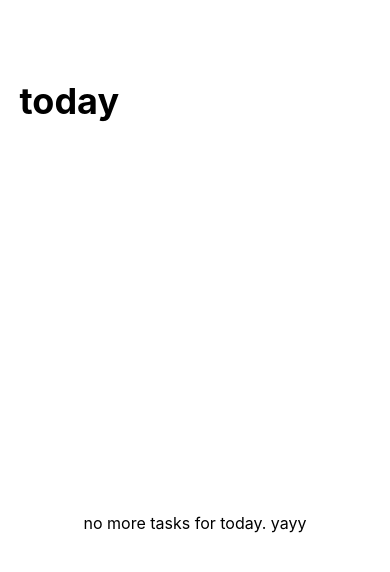
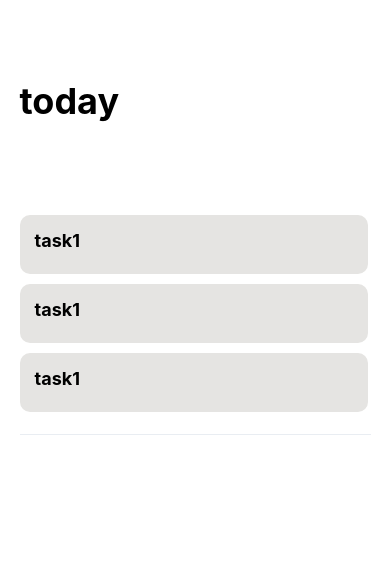
Before and after one commit to 0verread/daisy, a React Native app: screen / in a window 390 px wide. Shown: the top 572 px of the page. Built offline with nearby package versions, Linux system fonts and the light colour scheme.

Commit message:
task list done

```diff
--- a/App.tsx
+++ b/App.tsx
@@ -1,14 +1,18 @@
 import { StyleSheet, Text, View } from 'react-native';
 
+// components
 import Header from './src/components/Header';
 
+// screens
 import ZeroTasks from './src/screens/ZeroTasks';
+import Tasks from './src/screens/Tasks';
 
 export default function App() {
   return (
     <>
       <Header />
-      <ZeroTasks></ZeroTasks>
+      <Tasks></Tasks>
+      {/* <ZeroTasks></ZeroTasks> */}
     </>
 
   );
--- /dev/null
+++ b/src/components/TaskItem.tsx
@@ -0,0 +1,34 @@
+import React from "react";
+import { StyleSheet, Text, View } from "react-native";
+
+type TaskProps = {
+  _id: number,
+  name: string,
+  active: true
+}
+
+const TaskItem = (props: any) => {
+  return(
+    <View style={taskItemStyles.todoContainer}>
+      <Text style={taskItemStyles.todoTitle}>{props.item.name}</Text>
+    </View>
+  )
+}
+
+const taskItemStyles = StyleSheet.create({
+	todoContainer: {
+		flexDirection: "row",
+		justifyContent: "space-between",
+		backgroundColor: "#E5E4E2",
+		padding: 15,
+		borderRadius: 10,
+		marginBottom: 10,
+	},
+	todoTitle: {
+		fontWeight: "bold",
+		fontSize: 18,
+		marginBottom: 8,
+	},
+})
+
+export default TaskItem;
--- a/src/screens/Tasks.tsx
+++ b/src/screens/Tasks.tsx
@@ -1,5 +1,6 @@
 import React from "react";
-import { View, TouchableOpacity, StyleSheet, Text } from "react-native";
+import { View, TouchableOpacity, StyleSheet, Text, FlatList } from "react-native";
+import TaskItem from "../components/TaskItem";
 
 
 type TaskProps = {
@@ -7,16 +8,20 @@ type TaskProps = {
   text: string
 }
 
-const Tasks = ({ onDelete, text}: TaskProps) => {
+const data = [
+  {_id: 1, name: "task1", active: true},
+  {_id: 2, name: "task1", active: true},
+  {_id: 3, name: "task1", active: true}
+]
+
+const Tasks = () => {
   return(
     <View style={styles.container}>
-      <View style={styles.innerContainer}>
-        <Text style={styles.taskText}>{text}</Text>
-        <TouchableOpacity onPress={onDelete}>
-          delete
-        </TouchableOpacity>
-      </View>
-    </View>
+      <FlatList
+      data={data}
+      renderItem={TaskItem}
+      />
+  </View>
   )
 }
 
@@ -43,3 +48,5 @@ const styles = StyleSheet.create({
     flex: 1,
   },
 })
+
+export default Tasks;
```
